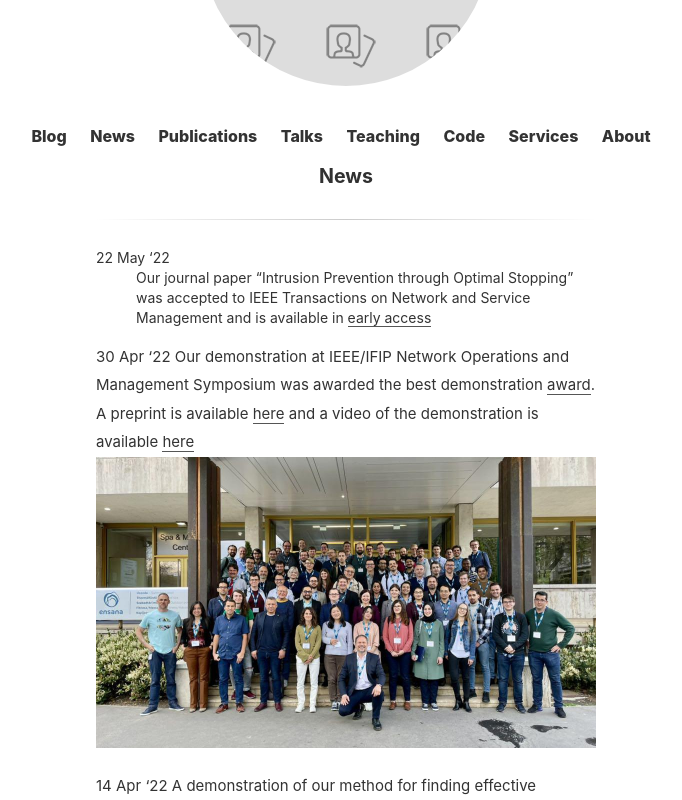
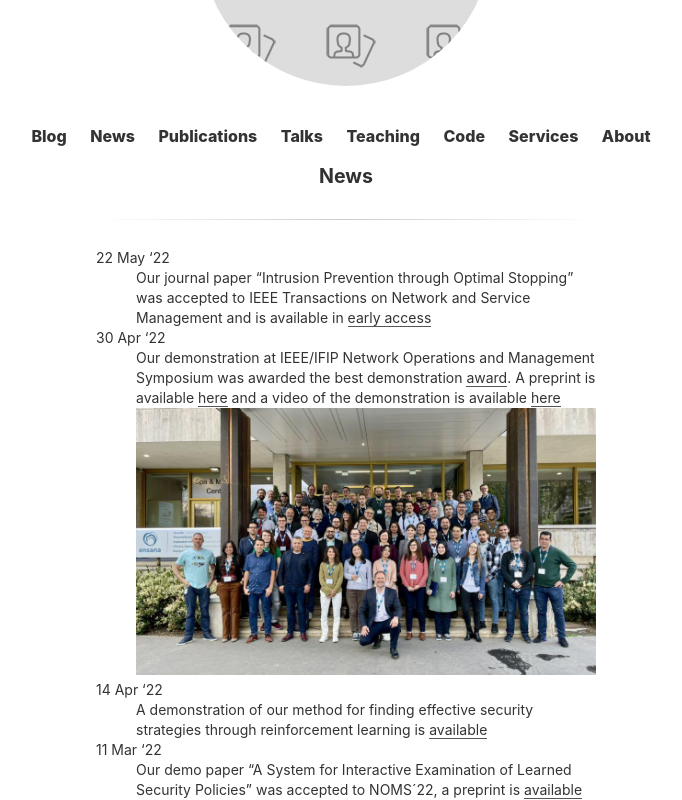
Before and after one commit to Limmen/Limmen.github.io, a Jekyll site: the page built from news.md, in a window 1280 px wide and 1400 px high, cut to the strip 244-1044 px from the top of the window. Shown: the whole strip, without its empty margins (294-976 px from the left). Built offline with Jekyll 4.4.1, drawn with Linux system fonts in a browser that asks for light colours; some of the changed text lies outside the part shown.

Commit message:
upd news

```diff
--- a/news.md
+++ b/news.md
@@ -7,17 +7,17 @@ title: News
 :   Our journal paper "Intrusion Prevention through Optimal Stopping" was accepted to IEEE Transactions on Network and Service Management and is available in [early access](https://ieeexplore.ieee.org/document/9779345)
 
 30 Apr '22
-Our demonstration at IEEE/IFIP Network Operations and Management Symposium was awarded the best demonstration [award](/assets/awards/NOMS_2022_Best_Demo_Award.pdf). A preprint is available [here](https://arxiv.org/abs/2204.01126) and a video of the demonstration is available [here](https://www.youtube.com/watch?v=18P7MjPKNDg)
+:   Our demonstration at IEEE/IFIP Network Operations and Management Symposium was awarded the best demonstration [award](/assets/awards/NOMS_2022_Best_Demo_Award.pdf). A preprint is available [here](https://arxiv.org/abs/2204.01126) and a video of the demonstration is available [here](https://www.youtube.com/watch?v=18P7MjPKNDg)
 ![NOMS22Budapest](/assets/noms22.jpeg "NOMS 2022")
 
 14 Apr '22
-A demonstration of our method for finding effective security strategies through reinforcement learning is [available](https://www.youtube.com/watch?v=18P7MjPKNDg)
+:   A demonstration of our method for finding effective security strategies through reinforcement learning is [available](https://www.youtube.com/watch?v=18P7MjPKNDg)
 
 11 Mar '22
-Our demo paper "A System for Interactive Examination of Learned Security Policies" was accepted to NOMS´22, a preprint is [available](/assets/papers/NOMS22_Demo_Policy_Examination_System_Hammar_Stadler_28_Jan_2022.pdf)
+:   Our demo paper "A System for Interactive Examination of Learned Security Policies" was accepted to NOMS´22, a preprint is [available](/assets/papers/NOMS22_Demo_Policy_Examination_System_Hammar_Stadler_28_Jan_2022.pdf)
 
 17 Jan '22
-We had a poster presentation at the Digital Futures Machine Learning day at KTH.
+:   We had a poster presentation at the Digital Futures Machine Learning day at KTH.
 ![df_poster](/assets/poster-df-jan-22.jpg "Poster January 2022")
 
 30 Oct '21
```
Also changed, not shown: publications.md (+17 -17 lines).
